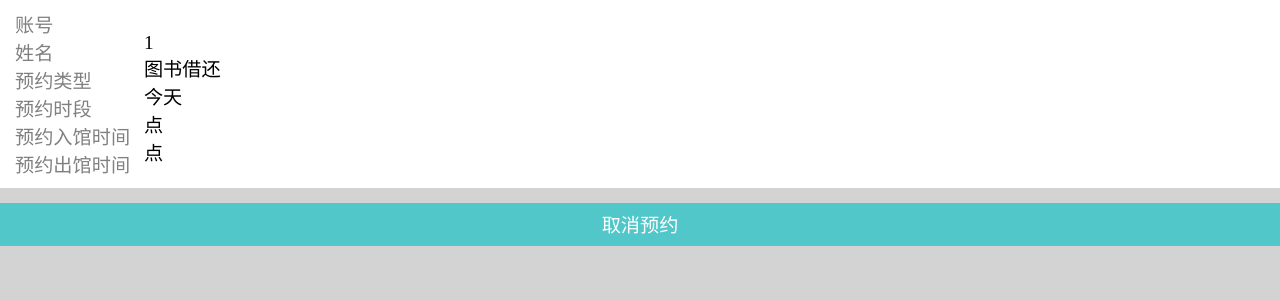
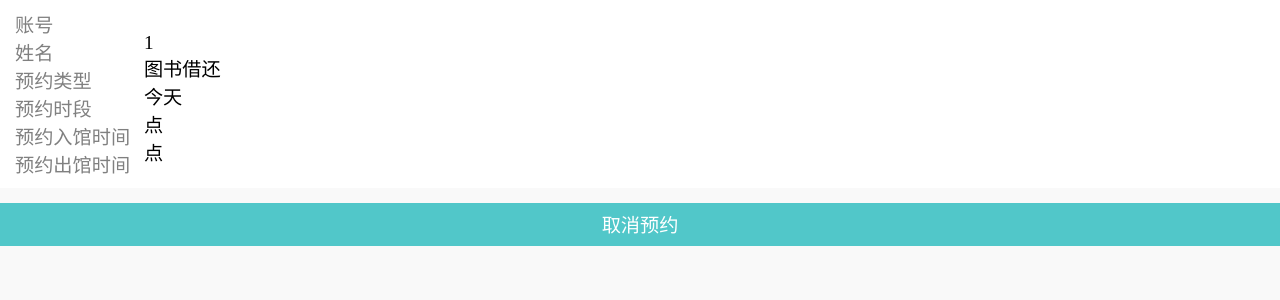
Before and after one commit to zsy-arch/tjutlib_php, a PHP site: page /info.php?name=1 in a window 1280 px wide. Shown: the top 300 px of the page. Run offline with PHP 8.4, Linux system fonts and the light colour scheme; data that the repository does not hold is empty.

Commit message:
change bg-color

```diff
--- a/info.php
+++ b/info.php
@@ -58,7 +58,7 @@ function infoPage($name, $num, $id, $from, $to, $v = 0)
         body {
             margin: 0;
             padding: 0;
-            background-color: lightgray;
+            background-color: #f9f9f9;
         }
 
         .lib-main2 {
```
